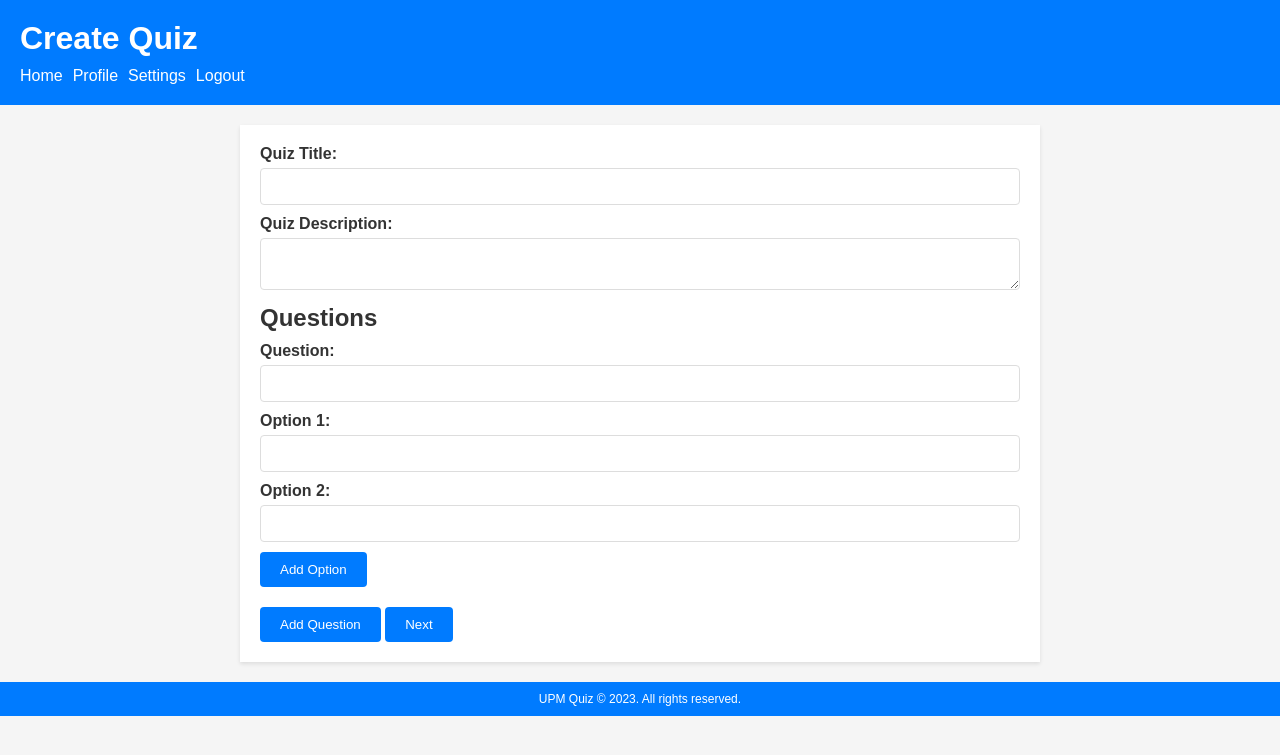
After one commit to Abdelouafi09/UPM_Quiz, a Flask app: page /quiz/create in a window 1280 px wide. The commit adds this page. Shown: the top 755 px of the page. Run offline with Flask 3, Linux system fonts and the light colour scheme.

Commit message:
create quiz page without subject and clesse fields

```diff
--- a/app.py
+++ b/app.py
@@ -3,8 +3,13 @@ from flask import Flask, render_template
 app = Flask(__name__)
 
 @app.route("/")
-def hello_world():
+def home():
     return render_template('pr_home.html')
+
+
+@app.route("/quiz/create")
+def create():
+    return render_template('create_quiz.html')
 
 if __name__ == "__main__":
   app.run(host='0.0.0.0', debug=True)
--- a/static/style.css
+++ b/static/style.css
@@ -84,3 +84,169 @@ footer {
     color: #fff;
     font-size: 12px;
 }
+
+
+
+
+/* Reset default styles */
+* {
+  margin: 0;
+  padding: 0;
+  box-sizing: border-box;
+}
+
+/* Main styles */
+body {
+  font-family: Arial, sans-serif;
+  background-color: #f5f5f5;
+  color: #333;
+}
+
+header {
+  background-color: #007bff;
+  padding: 20px;
+  color: #fff;
+}
+
+header h1 {
+  margin-bottom: 10px;
+}
+
+nav ul {
+  list-style: none;
+  display: flex;
+}
+
+nav ul li {
+  margin-right: 10px;
+}
+
+nav ul li a {
+  color: #fff;
+  text-decoration: none;
+}
+
+nav ul li a:hover {
+  text-decoration: underline;
+}
+
+.content {
+  max-width: 800px;
+  margin: 20px auto;
+  padding: 20px;
+  background-color: #fff;
+  box-shadow: 0 2px 4px rgba(0, 0, 0, 0.1);
+}
+
+form label {
+  display: block;
+  margin-bottom: 5px;
+  font-weight: bold;
+}
+
+form input[type="text"],
+form select,
+form textarea {
+  width: 100%;
+  padding: 10px;
+  margin-bottom: 10px;
+  border: 1px solid #ddd;
+  border-radius: 4px;
+}
+
+form textarea {
+  resize: vertical;
+}
+
+form button {
+  padding: 10px 20px;
+  background-color: #007bff;
+  color: #fff;
+  border: none;
+  border-radius: 4px;
+  cursor: pointer;
+}
+
+form button:hover {
+  background-color: #0056b3;
+}
+
+.add-option-btn {
+  padding: 5px 10px;
+  background-color: #007bff;
+  color: #fff;
+  border: none;
+  border-radius: 4px;
+  cursor: pointer;
+  margin-top: 10px;
+}
+
+.add-option-btn:hover {
+  background-color: #0056b3;
+}
+
+footer {
+  background-color: #007bff;
+  padding: 10px;
+  text-align: center;
+  color: #fff;
+  font-size: 12px;
+}
+
+.question {
+  margin-bottom: 20px;
+}
+
+.question label {
+  font-weight: bold;
+}
+
+.question input[type="text"],
+.question select {
+  width: 100%;
+}
+
+.question .options {
+  margin-top: 10px;
+}
+
+.question .options label {
+  display: block;
+  margin-top: 5px;
+}
+
+.question .options input[type="text"] {
+  width: 80%;
+  display: inline-block;
+}
+
+.question .options .add-option-btn {
+  margin-left: 10px;
+}
+
+.question .options .option {
+  margin-bottom: 5px;
+}
+
+.question .options .option input[type="text"] {
+  width: 70%;
+  display: inline-block;
+}
+
+.question .options .option .remove-option-btn {
+  margin-left: 10px;
+}
+
+@media (max-width: 600px) {
+  header {
+    text-align: center;
+  }
+
+  nav ul {
+    justify-content: center;
+  }
+
+  form button {
+    width: 100%;
+  }
+}
--- /dev/null
+++ b/templates/create_quiz.html
@@ -0,0 +1,121 @@
+<!DOCTYPE html>
+<html>
+<head>
+    <title>Create Quiz</title>
+    <link rel="stylesheet" href="{{ url_for('static', filename='style.css') }}">
+</head>
+<body>
+    <header>
+        <h1>Create Quiz</h1>
+        <nav>
+            <ul>
+                <li><a href="/professor/home">Home</a></li>
+                <li><a href="/profile">Profile</a></li>
+                <li><a href="/settings">Settings</a></li>
+                <li><a href="/logout">Logout</a></li>
+            </ul>
+        </nav>
+    </header>
+
+    <div class="content">
+        <form action="/quiz/save" method="POST">
+            <label for="quiz-title">Quiz Title:</label>
+            <input type="text" id="quiz-title" name="quiz_title" required>
+
+            <label for="quiz-description">Quiz Description:</label>
+            <textarea id="quiz-description" name="quiz_description" required></textarea>
+
+            <h2>Questions</h2>
+            <div id="question-section">
+                <div class="question">
+                    <label for="question-1">Question:</label>
+                    <input type="text" id="question-1" name="question[]" required>
+
+                    <label for="option-1">Option 1:</label>
+                    <input type="text" id="option-1" name="option-1[]" required>
+
+                    <label for="option-2">Option 2:</label>
+                    <input type="text" id="option-2" name="option-2[]" required>
+
+                    <button type="button" class="add-option">Add Option</button>
+                </div>
+            </div>
+
+            <button type="button" id="add-question">Add Question</button>
+            <button type="submit">Next</button>
+        </form>
+    </div>
+
+    <footer>
+        <p>UPM Quiz &copy; 2023. All rights reserved.</p>
+    </footer>
+
+    <script>
+        // Add option functionality
+        var questionSection = document.getElementById('question-section');
+        var addQuestionBtn = document.getElementById('add-question');
+        var questionCount = 1;
+
+        addQuestionBtn.addEventListener('click', function() {
+            questionCount++;
+            var newQuestion = document.createElement('div');
+            newQuestion.classList.add('question');
+
+            var questionLabel = document.createElement('label');
+            questionLabel.textContent = 'Question:';
+            var questionInput = document.createElement('input');
+            questionInput.type = 'text';
+            questionInput.name = 'question[]';
+            questionInput.required = true;
+
+            var option1Label = document.createElement('label');
+            option1Label.textContent = 'Option 1:';
+            var option1Input = document.createElement('input');
+            option1Input.type = 'text';
+            option1Input.name = 'option-' + questionCount + '[]';
+            option1Input.required = true;
+
+            var option2Label = document.createElement('label');
+            option2Label.textContent = 'Option 2:';
+            var option2Input = document.createElement('input');
+            option2Input.type = 'text';
+            option2Input.name = 'option-' + questionCount + '[]';
+            option2Input.required = true;
+
+            var addOptionBtn = document.createElement('button');
+            addOptionBtn.type = 'button';
+            addOptionBtn.classList.add('add-option');
+            addOptionBtn.textContent = 'Add Option';
+
+            newQuestion.appendChild(questionLabel);
+            newQuestion.appendChild(questionInput);
+            newQuestion.appendChild(option1Label);
+            newQuestion.appendChild(option1Input);
+            newQuestion.appendChild(option2Label);
+            newQuestion.appendChild(option2Input);
+            newQuestion.appendChild(addOptionBtn);
+
+            questionSection.appendChild(newQuestion);
+        });
+
+        // Add option functionality
+        questionSection.addEventListener('click', function(event) {
+            if (event.target.classList.contains('add-option')) {
+                var questionDiv = event.target.parentElement;
+
+                var optionCount = questionDiv.querySelectorAll('input[name^="option-"]').length + 1;
+
+                var optionLabel = document.createElement('label');
+                optionLabel.textContent = 'Option ' + optionCount + ':';
+                var optionInput = document.createElement('input');
+                optionInput.type = 'text';
+                optionInput.name = 'option-' + questionCount + '[]';
+                optionInput.required = true;
+
+                questionDiv.insertBefore(optionLabel, event.target);
+                questionDiv.insertBefore(optionInput, event.target);
+            }
+        });
+    </script>
+</body>
+</html>
```
Also changed, not shown: static/script.js (added, +95 -0 lines).
